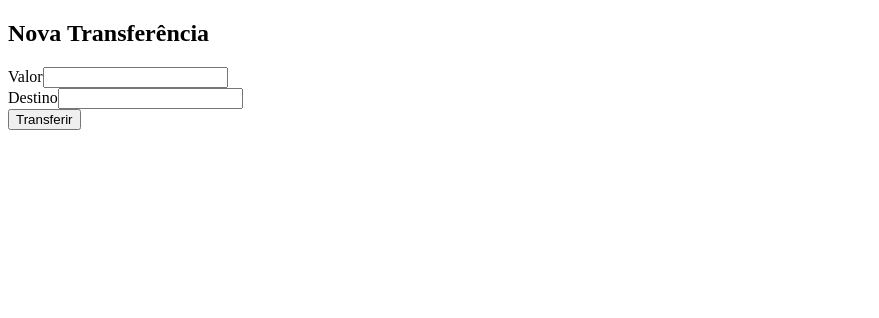
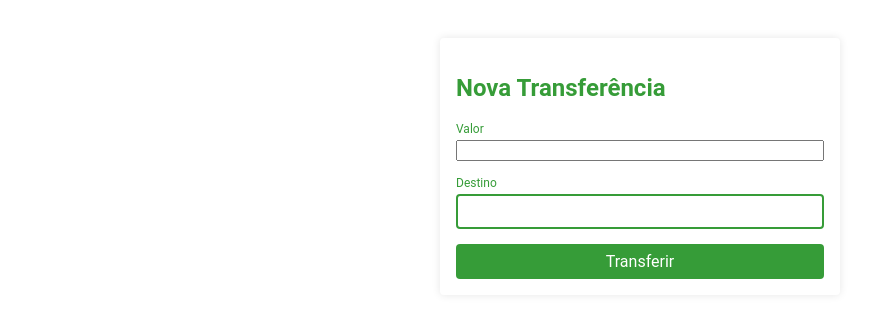
Before and after one commit to fabiolenon/bytebank_projeto_angular, an Angular app: page / in a window 1280 px wide. Shown: the top 318 px of the page, without its empty margins (0-879 px from the left). Built offline with nearby package versions, Linux system fonts and the light colour scheme.

Commit message:
add styles

```diff
--- a/src/app/nova-transferencia/nova-transferencia.component.html
+++ b/src/app/nova-transferencia/nova-transferencia.component.html
@@ -1,15 +1,19 @@
-<form>
-    <h2>Nova Transferência</h2>
+<section class="container">
+<form class="formulario">
+    <h2 class="formulario__titulo">Nova Transferência</h2>
 
-    <div>
-      <label for="valor">Valor</label>
-      <input id="valor" type="text">
+    <div class="form-field">
+      <label class="form-field__label" for="valor">Valor</label>
+      <input  id="valor" type="text">
     </div>
 
-    <div>
-      <label for="destino">Destino</label>
-      <input id="destino" type="text">
+    <div class="form-field">
+      <label class="form-field__label" for="destino">Destino</label>
+      <input class="form-field__input" id="destino" type="text">
     </div>
 
-    <button>Transferir</button>
+    <div class="botao-wrapper">
+    <button class="botao">Transferir</button>
+    </div>
   </form>
+</section>
--- a/src/app/nova-transferencia/nova-transferencia.component.scss
+++ b/src/app/nova-transferencia/nova-transferencia.component.scss
@@ -0,0 +1,59 @@
+.formulario {
+    background-color: white;
+    padding: 16px;
+    border-radius: 4px;
+    box-shadow: 0 0 8px rgba(0, 0, 0, 0.1);
+    &__titulo {
+      text-transform: capitalize;
+      color: var(--primary);
+    }
+  }
+
+  .form-field {
+    width: 100%;
+    margin-top: 15px;
+    margin-bottom: 15px;
+    display: flex;
+    flex-direction: column;
+    color: var(--primary);
+
+    &__label {
+      color: inherit;
+      margin-bottom: 4px;
+      font-size: 12px;
+    }
+
+    &__input {
+      padding: 8px;
+      border-radius: 4px;
+      color: inherit;
+      border: 2px solid;
+      outline: none;
+    }
+  }
+
+  .botao-wrapper {
+    display: flex;
+  }
+
+  .botao {
+    background-color: var(--primary);
+    color: white;
+    display: block;
+    flex: 1;
+    border: none;
+    border-radius: 4px;
+    font-size: 16px;
+    padding: 0.5em;
+    cursor: pointer;
+    transition: opacity 0.2s;
+
+    &--cancelar {
+      background-color: var(--secondary);
+      margin-left: 20px;
+    }
+
+    &:hover {
+      opacity: 0.8;
+    }
+  }
--- a/src/styles.scss
+++ b/src/styles.scss
@@ -1 +1,17 @@
-/* You can add global styles to this file, and also import other style files */
+:root {
+    --primary: #369c38;
+    --secondary: #132A13;
+    --padding: 15px;
+    --cinza : #405040;
+    --cinza-claro: #dedede;
+  }
+
+  * {
+    font-family: "Roboto", sans-serif;
+  }
+
+  .container {
+    max-width: 400px;
+    padding: 30px;
+    margin: 0 auto;
+  }
```
